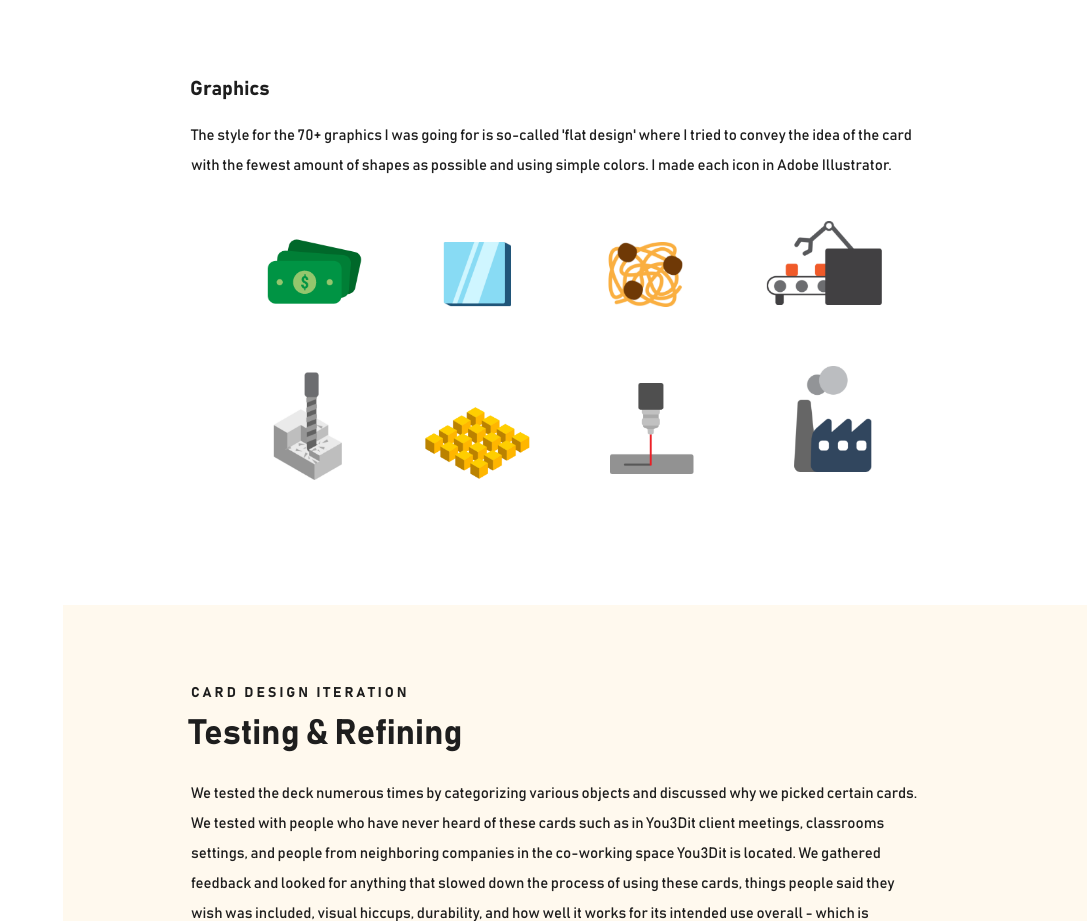
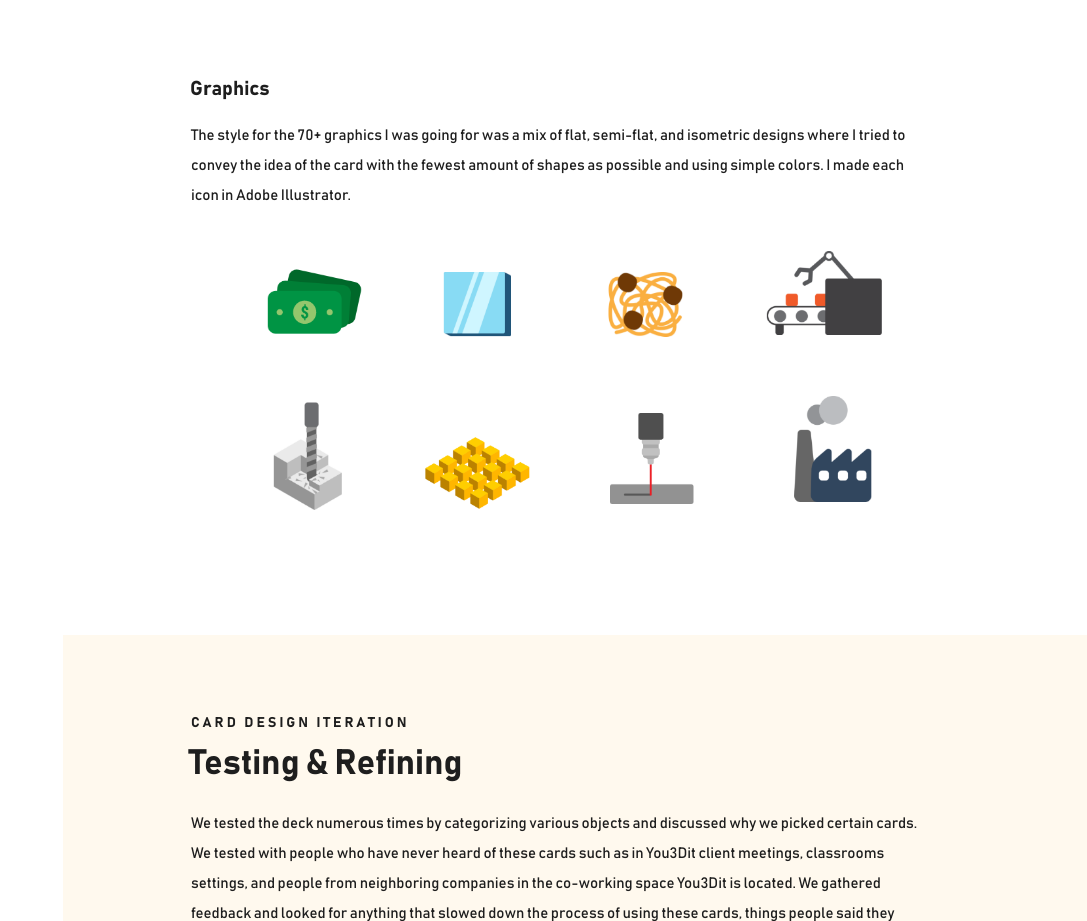
Before and after one commit to jbanta/portfolio-website, a plain HTML site: page dfam.html in a window 1280 px wide. Shown: the part 6302-7223 px from the top of the page, without its empty margins (193-1280 px from the left). Drawn offline with nearby package versions, Linux system fonts and the light colour scheme.

Commit message:
updated dfam graphics description

```diff
--- a/dfam.html
+++ b/dfam.html
@@ -156,7 +156,7 @@
         </div>
         <div class="cs-mini-title" style="margin-top: 80px;">Graphics</div>
         <div class="cs-body-txt">
-          The style for the 70+ graphics I was going for is so-called 'flat design' where I tried to convey the idea of the card with the fewest amount of shapes as possible and using simple colors. I made each icon in Adobe Illustrator.
+          The style for the 70+ graphics I was going for was a mix of flat, semi-flat, and isometric designs where I tried to convey the idea of the card with the fewest amount of shapes as possible and using simple colors. I made each icon in Adobe Illustrator.
         </div>
         <img src="assets/img/cs-dfam/dfam-graphics.png" alt="" class="cs-center-img" style="width: 80%; margin-top: 40px; margin-bottom: 40px;">
       </div>
```
